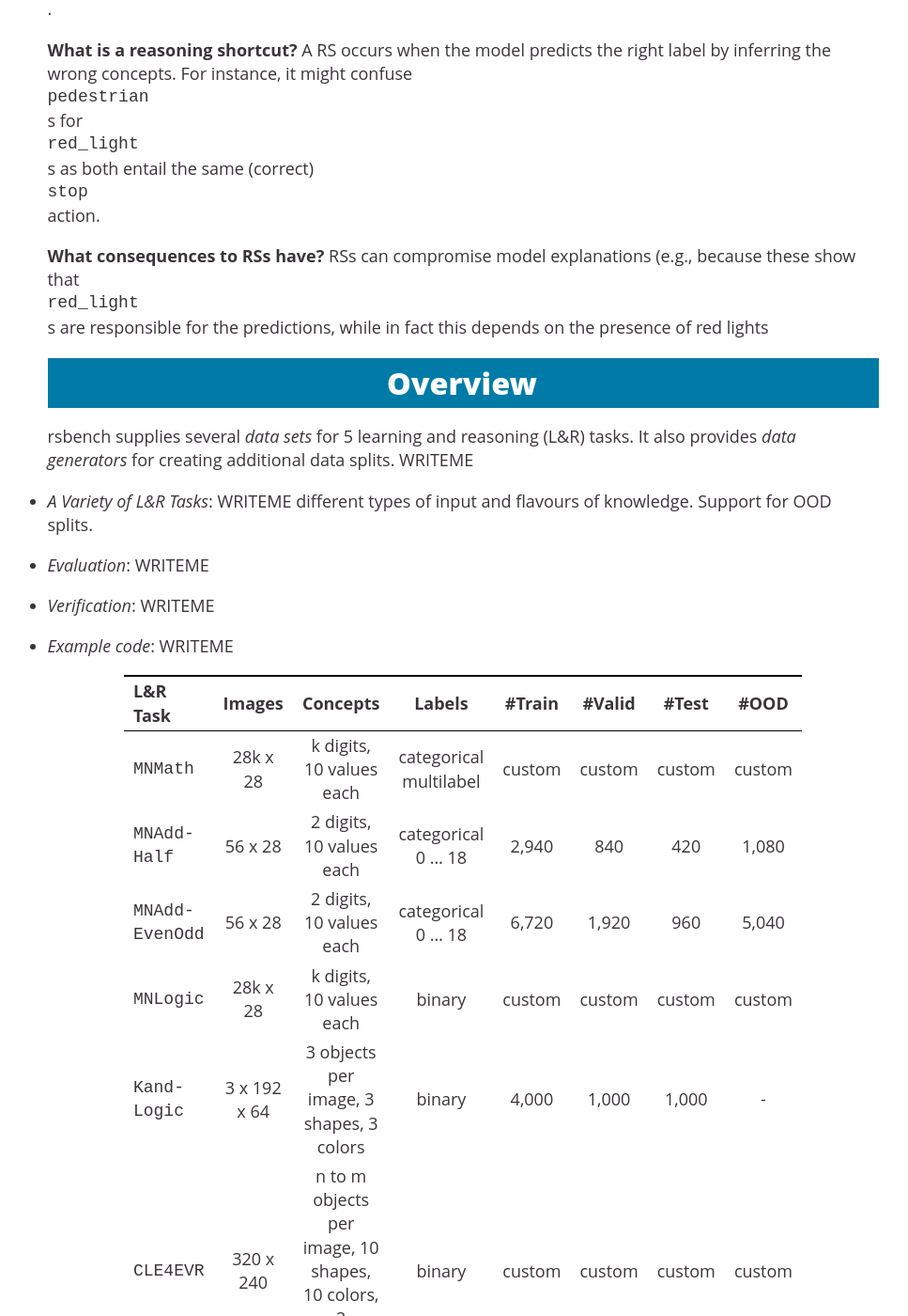
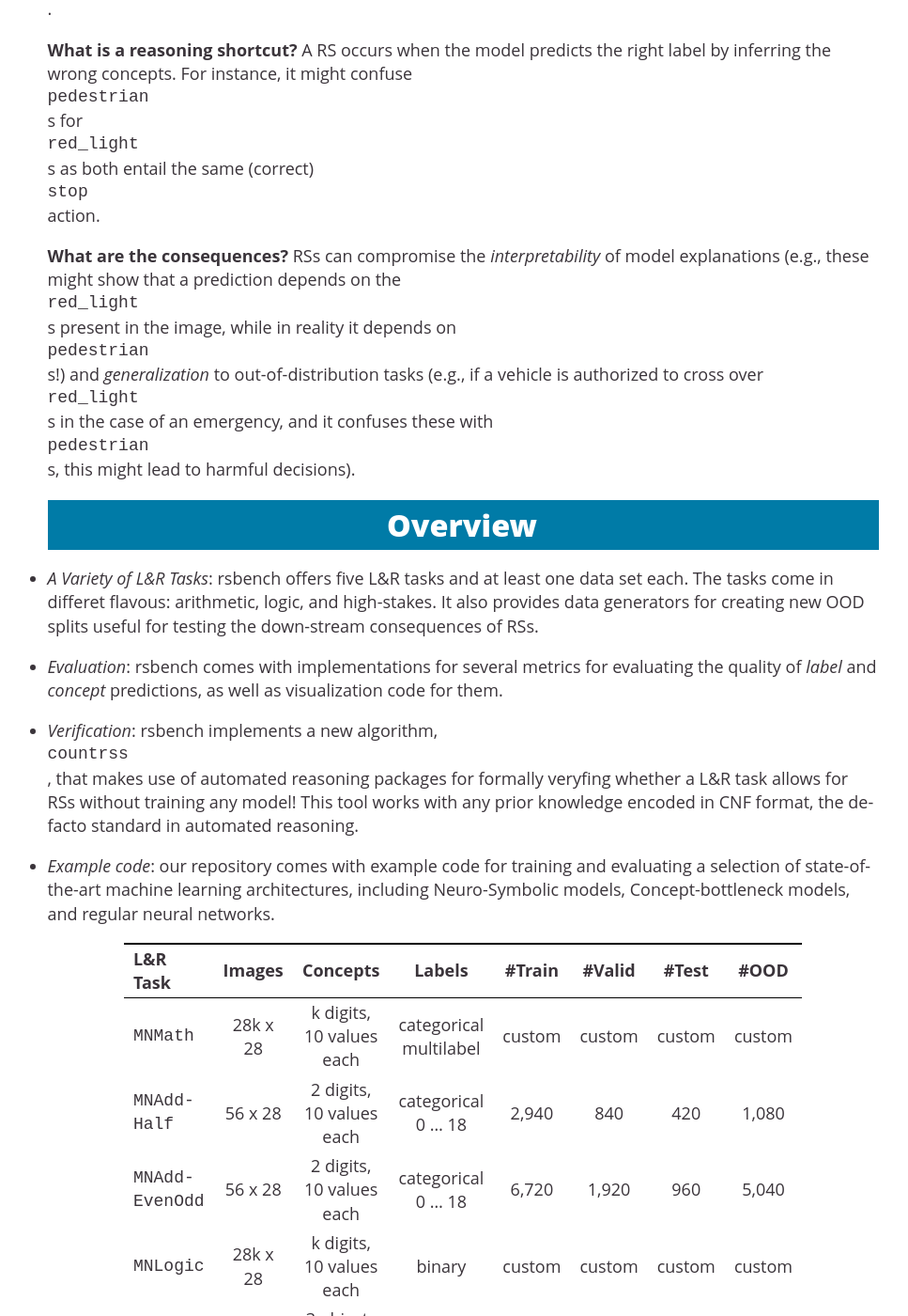
Before and after one commit to unitn-sml/rsbench, a Jekyll site: the page built from index.md, in a window 1280 px wide and 1400 px high, scrolled down 1715 px. Shown: the whole window at 94% size, without its empty margins (147-1114 px from the left). Built offline with Jekyll 4.4.1, drawn with Linux system fonts in a browser that asks for light colours; our own code applies the rules of GitHub Pages for plain Markdown files.

Commit message:
index: start filling in the blanks.

```diff
--- a/index.md
+++ b/index.md
@@ -46,24 +46,37 @@ should definitely predict `stop`.
 right label by inferring the wrong concepts.  For instance, it might confuse
 `pedestrian`s for `red_light`s as both entail the same (correct) `stop` action.
 
-**What consequences to RSs have?** RSs can compromise model explanations (e.g.,
-because these show that `red_light`s are responsible for the predictions, while
-in fact this depends on the presence of red lights
+**What are the consequences?** RSs can compromise the *interpretability* of
+model explanations (e.g., these might show that a prediction depends on the
+`red_light`s present in the image, while in reality it depends on
+`pedestrian`s!) and *generalization* to out-of-distribution tasks (e.g., if a
+vehicle is authorized to cross over `red_light`s in the case of an emergency,
+and it confuses these with `pedestrian`s, this might lead to harmful
+decisions).
 
 
 <h1 class="heading blue"><a name="overview">Overview</a></h1>
 
-rsbench supplies several *data sets* for 5 learning and reasoning (L&R) tasks.
-It also provides *data generators* for creating additional data splits.  WRITEME
+- *A Variety of L&R Tasks*: rsbench offers five L&R tasks and at least one data
+  set each.  The tasks come in differet flavous: arithmetic, logic, and
+  high-stakes.  It also provides data generators for creating new OOD splits
+  useful for testing the down-stream consequences of RSs.
 
-- *A Variety of L&R Tasks*: WRITEME different types of input and flavours of
-  knowledge.  Support for OOD splits.
+- *Evaluation*: rsbench comes with implementations for several metrics for
+  evaluating the quality of *label* and *concept* predictions, as well as
+  visualization code for them.
 
-- *Evaluation*: WRITEME
+- *Verification*: rsbench implements a new algorithm, `countrss`, that makes
+  use of automated reasoning packages for formally veryfing whether a L&R task
+  allows for RSs without training any model!  This tool works with any prior
+  knowledge encoded in CNF format, the de-facto standard in automated
+  reasoning.
 
-- *Verification*: WRITEME
+- *Example code*: our repository comes with example code for training and
+  evaluating a selection of state-of-the-art machine learning architectures,
+  including Neuro-Symbolic models, Concept-bottleneck models, and regular
+  neural networks.
 
-- *Example code*: WRITEME
 
 | L&R Task        | Images       | Concepts                                                             | Labels                      | #Train | #Valid | #Test  | #OOD   |
 | :--             | :--:         | :--:                                                                 | :--:                        | :--:   | :--:   | :--:   | :--:   |
```
